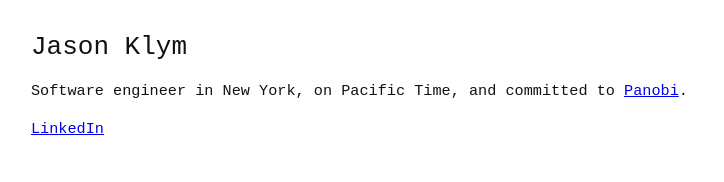
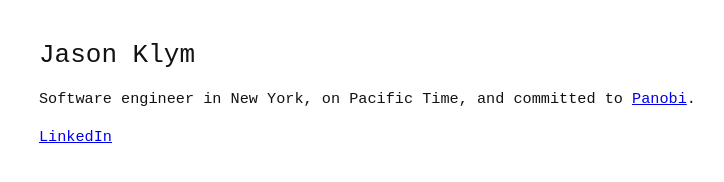
Before and after one commit to jasonklym/jasonklym.github.io, a plain HTML site: page index.html in a window 1280 px wide. Shown: the whole page, without its empty margins (1-725 px from the left). Drawn offline with Linux system fonts and the light colour scheme.

Commit message:
Update index.html

```diff
--- a/index.html
+++ b/index.html
@@ -8,7 +8,7 @@
 	<style>
 		body {
 			margin: 0;
-			padding: 32px;
+			padding: 40px;
 			font-family: monospace;
 			color: #121212;
 		}
```
